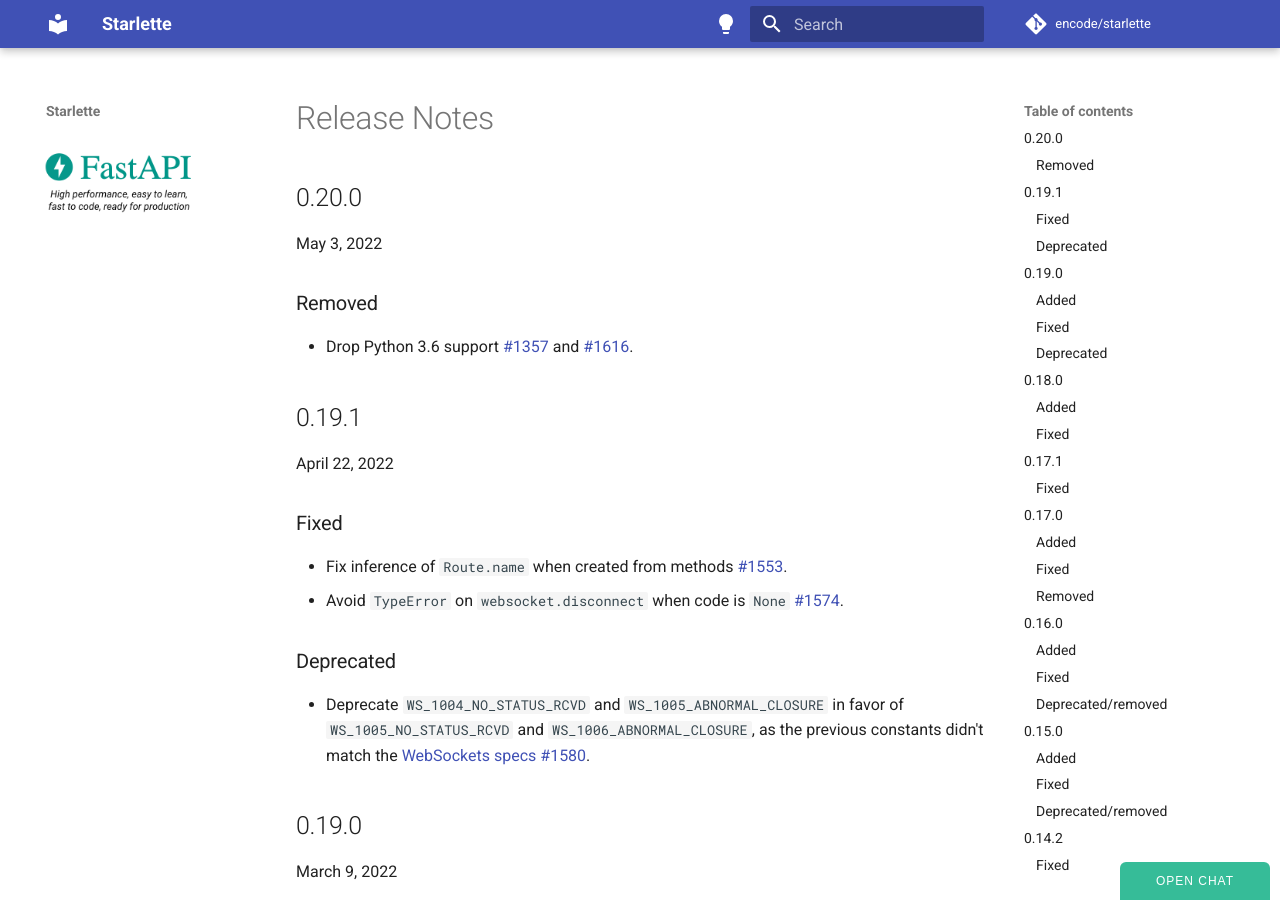
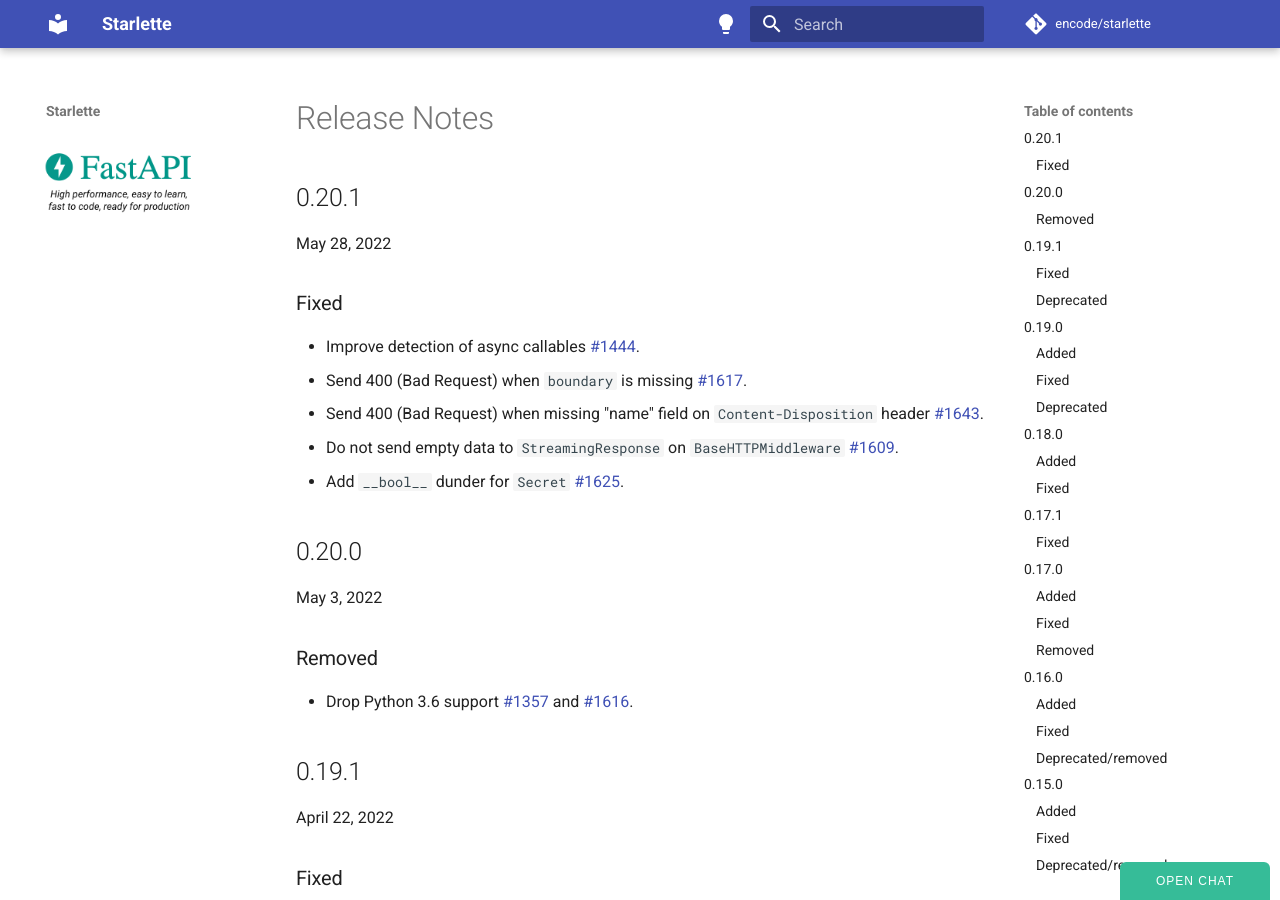
Before and after one commit to azurelotus0926/starlette, an MkDocs documentation site: the page built from docs/release-notes.md, in a window 1280 px wide and 900 px high. Built offline with MkDocs 1.6.1 and Material for MkDocs 9.7.7, drawn with Linux system fonts in a browser that asks for light colours; comment, search, counter and statistics services are not loaded.

Commit message:
Version 0.20.1 (#1644)
* Version 0.20.1

* Update docs/release-notes.md

* Update release-notes.md

* Update release-notes.md

* Update release-notes.md

```diff
--- a/docs/release-notes.md
+++ b/docs/release-notes.md
@@ -1,3 +1,14 @@
+## 0.20.1
+
+May 28, 2022
+
+### Fixed
+* Improve detection of async callables [#1444](https://github.com/encode/starlette/pull/1444).
+* Send 400 (Bad Request) when `boundary` is missing [#1617](https://github.com/encode/starlette/pull/1617).
+* Send 400 (Bad Request) when missing "name" field on `Content-Disposition` header [#1643](https://github.com/encode/starlette/pull/1643).
+* Do not send empty data to `StreamingResponse` on `BaseHTTPMiddleware` [#1609](https://github.com/encode/starlette/pull/1609).
+* Add `__bool__` dunder for `Secret` [#1625](https://github.com/encode/starlette/pull/1625).
+
 ## 0.20.0
 
 May 3, 2022
--- a/starlette/__init__.py
+++ b/starlette/__init__.py
@@ -1 +1 @@
-__version__ = "0.20.0"
+__version__ = "0.20.1"
```
